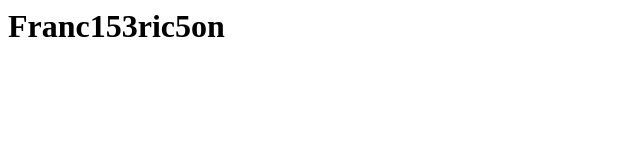
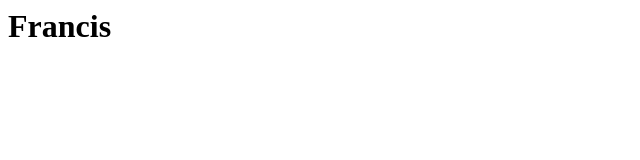
Before and after one commit to Franc153ric5on/Franc153ric5on.github.io, a plain HTML site: page index.html in a window 1280 px wide. Shown: the whole page, without its empty margins (0-640 px from the left). Drawn offline with Linux system fonts and the light colour scheme.

Commit message:
Second Commit

```diff
--- a/index.html
+++ b/index.html
@@ -1 +1 @@
-<h1>Franc153ric5on</h1>
+<h1>Francis</h1>
```
